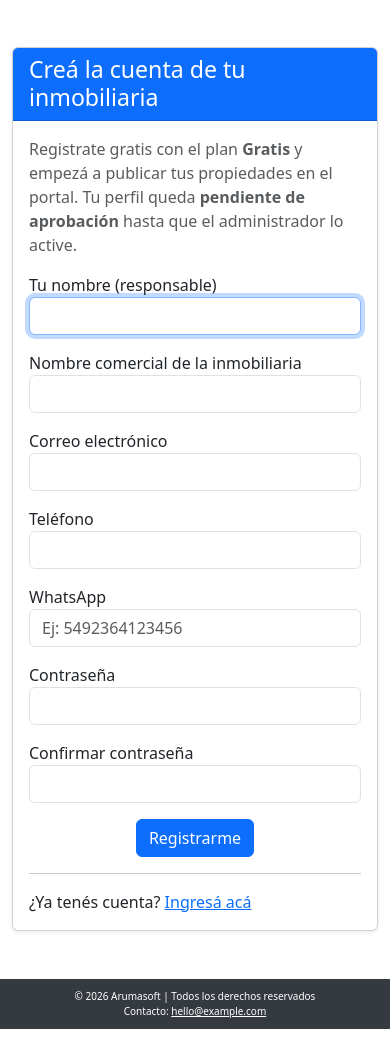
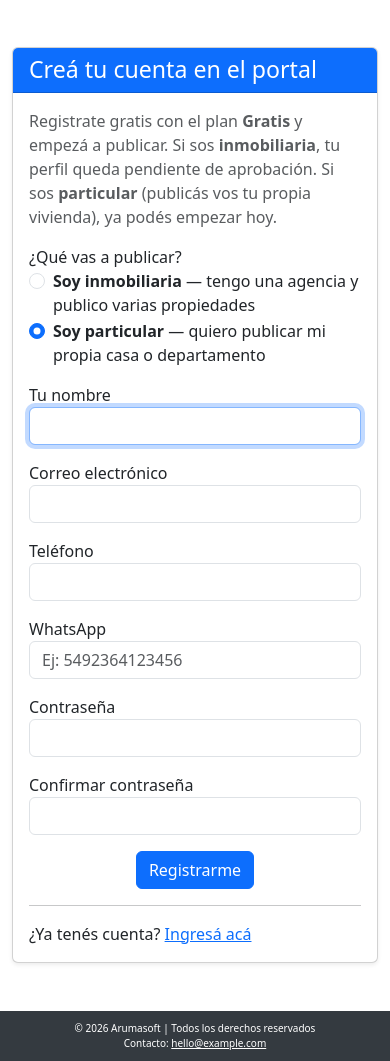
Before and after one commit to arumanuevo/Inmobiliaria, a Laravel app: page /register?tipo=particular in a window 390 px wide. Shown: the part 57-1118 px from the top of the page. Before the commit the page ends 1086 px from the top, so only its background shows below. Run offline with Laravel 12, Linux system fonts and the light colour scheme; some libraries are stand-ins or nearby versions.

Commit message:
Segmento 'particular': dueños que publican su propia vivienda sin ser inmobiliaria
- Rol 'particular' (SQL saas_particulares.sql, idempotente)
- Registro con selector de tipo de cuenta (inmobiliaria/particular, preseleccionable via ?tipo=particular): el particular nace con perfil publico ACTIVO en plan Gratis (sin aprobacion) y nombre = su nombre; la inmobiliaria sigue pendiente de aprobacion
- Rol particular habilitado en middleware del CRUD, policy, gate, home y sidebar del panel (con labels 'Mi perfil' para particulares)
- Badge 'Particular' en directorio publico, home y panel admin (columna Tipo)
- /sumate incluye seccion 'Vendés o alquilás vos solo?' con CTA a registro particular
- Reutiliza toda la maquinaria existente: perfil publico, mapa, feeds, alertas, limites de plan, boletos/MP

Co-authored-by: arumanuevo <arumanuevo@users.noreply.github.com>

```diff
--- a/app/Http/Controllers/Auth/RegisterController.php
+++ b/app/Http/Controllers/Auth/RegisterController.php
@@ -53,7 +53,8 @@ class RegisterController extends Controller
     {
         return Validator::make($data, [
             'name' => ['required', 'string', 'max:255'],
-            'nombre_comercial' => ['required', 'string', 'max:150'],
+            'tipo_cuenta' => ['required', 'in:inmobiliaria,particular'],
+            'nombre_comercial' => ['required_if:tipo_cuenta,inmobiliaria', 'nullable', 'string', 'max:150'],
             'email' => ['required', 'string', 'email', 'max:255', 'unique:users'],
             'telefono' => ['nullable', 'string', 'max:30'],
             'whatsapp' => ['nullable', 'string', 'max:30'],
@@ -77,9 +78,28 @@ class RegisterController extends Controller
             'password' => Hash::make($data['password']),
         ]);
 
+        $planGratis = Plan::where('slug', 'gratis')->where('activo', 1)->first();
+
+        // Particular: dueño que publica su propia vivienda. No pasa por aprobación:
+        // su perfil público nace activo con el plan Gratis.
+        if (($data['tipo_cuenta'] ?? 'inmobiliaria') === 'particular') {
+            $user->syncRoles(['particular']);
+
+            Inmobiliaria::create([
+                'usuario_id' => $user->id,
+                'plan_id' => $planGratis?->id,
+                'nombre_comercial' => $data['name'],
+                'slug' => Inmobiliaria::generarSlug($data['name']),
+                'telefono' => $data['telefono'] ?? null,
+                'whatsapp' => $data['whatsapp'] ?? null,
+                'email' => $data['email'],
+                'estado' => 'activa',
+            ]);
+
+            return $user;
+        }
+
         $user->syncRoles(['inmobiliaria']);
-
-        $planGratis = Plan::where('slug', 'gratis')->where('activo', 1)->first();
 
         Inmobiliaria::create([
             'usuario_id' => $user->id,
--- a/app/Http/Controllers/HomeController.php
+++ b/app/Http/Controllers/HomeController.php
@@ -29,7 +29,7 @@ class HomeController extends Controller
             return redirect()->route('admin.inmobiliarias');
         }
 
-        if ($user->hasRole('inmobiliaria')) {
+        if ($user->hasAnyRole(['inmobiliaria', 'particular'])) {
             $inmobiliaria = $user->inmobiliaria;
             $cuenta = null;
             if ($inmobiliaria) {
--- a/app/Http/Controllers/InmobiliariaController.php
+++ b/app/Http/Controllers/InmobiliariaController.php
@@ -13,7 +13,8 @@ class InmobiliariaController extends Controller
         $q = trim((string) $request->input('q', ''));
 
         $query = Inmobiliaria::activas()
-            ->withCount('inmueblesPublicados');
+            ->withCount('inmueblesPublicados')
+            ->with('usuario');
 
         if ($q !== '') {
             $query->where(function ($qq) use ($q) {
--- a/app/Http/Controllers/InmuebleController.php
+++ b/app/Http/Controllers/InmuebleController.php
@@ -13,7 +13,7 @@ class InmuebleController extends Controller
 {
     public function __construct()
     {
-        $this->middleware('role:admin|inmobiliaria')->except(['destacados']); // Solo admin e inmobiliarias; 'destacados' es público
+        $this->middleware('role:admin|inmobiliaria|particular')->except(['destacados']); // Solo admin, inmobiliarias y particulares; 'destacados' es público
     }
 
     // Mostrar listado de inmuebles (cada inmobiliaria solo ve los suyos)
@@ -317,6 +317,7 @@ class InmuebleController extends Controller
 
         $inmobiliariasTop = Inmobiliaria::activas()
             ->withCount(['inmueblesPublicados', 'operaciones'])
+            ->with('usuario')
             ->orderByDesc('inmuebles_publicados_count')
             ->take(6)
             ->get();
--- a/app/Policies/InmueblePolicy.php
+++ b/app/Policies/InmueblePolicy.php
@@ -9,7 +9,7 @@ class InmueblePolicy
 {
     public function viewAny(User $user): bool
     {
-        return $user->hasAnyRole(['admin', 'inmobiliaria']);
+        return $user->hasAnyRole(['admin', 'inmobiliaria', 'particular']);
     }
 
     public function view(User $user, Inmueble $inmueble): bool
@@ -20,7 +20,7 @@ class InmueblePolicy
 
     public function create(User $user): bool
     {
-        return $user->hasAnyRole(['admin', 'inmobiliaria']);
+        return $user->hasAnyRole(['admin', 'inmobiliaria', 'particular']);
     }
 
     public function update(User $user, Inmueble $inmueble): bool
--- a/app/Providers/AppServiceProvider.php
+++ b/app/Providers/AppServiceProvider.php
@@ -33,7 +33,7 @@ class AppServiceProvider extends ServiceProvider
         });
 
         Gate::define('gestionar-inmobiliarias', fn ($user) => $user->hasRole('admin'));
-        Gate::define('gestionar-inmuebles', fn ($user) => $user->hasAnyRole(['admin', 'inmobiliaria']));
+        Gate::define('gestionar-inmuebles', fn ($user) => $user->hasAnyRole(['admin', 'inmobiliaria', 'particular']));
 
         // Email de contacto del portal, disponible en todas las vistas (footers, etc.)
         view()->composer('*', function ($view) {
--- a/resources/views/auth/register.blade.php
+++ b/resources/views/auth/register.blade.php
@@ -1,6 +1,6 @@
 @extends('layouts.landing')
 
-@section('title', 'Registrá tu inmobiliaria')
+@section('title', 'Creá tu cuenta en ' . config('app.name'))
 
 @section('css')
 <link rel="stylesheet" href="{{ asset('css/landing.css') }}">
@@ -32,8 +32,8 @@
       <ul class="navbar-nav ms-auto">
         <li class="nav-item"><a class="nav-link" href="{{ route('inicio') }}">Inicio</a></li>
         <li class="nav-item"><a class="nav-link" href="{{ route('inmobiliarias.index') }}">Inmobiliarias</a></li>
-        <li class="nav-item"><a class="nav-link" href="{{ route('propiedades.index') }}">Propiedades</a>
-        <li class="nav-item"><a class="nav-link" href="{{ route('propiedades.mapa') }}">Mapa</a></li></li>
+        <li class="nav-item"><a class="nav-link" href="{{ route('propiedades.index') }}">Propiedades</a></li>
+        <li class="nav-item"><a class="nav-link" href="{{ route('propiedades.mapa') }}">Mapa</a></li>
         <li class="nav-item"><a class="nav-link" href="{{ route('contacto') }}">Contacto</a></li>
         <li class="nav-item"><a class="nav-link" href="{{ route('sumate') }}">Soy inmobiliaria</a></li>
         <li class="nav-item"><a class="nav-link" href="{{ route('login') }}">Acceso</a></li>
@@ -47,26 +47,45 @@
     <div class="col-md-8">
       <div class="card shadow-sm">
         <div class="card-header bg-primary text-white">
-          <h3 class="card-title mb-0">Creá la cuenta de tu inmobiliaria</h3>
+          <h3 class="card-title mb-0">Creá tu cuenta en el portal</h3>
         </div>
         <div class="card-body">
           <p class="text-muted">
-            Registrate gratis con el plan <strong>Gratis</strong> y empezá a publicar tus propiedades en el portal.
-            Tu perfil queda <strong>pendiente de aprobación</strong> hasta que el administrador lo active.
+            Registrate gratis con el plan <strong>Gratis</strong> y empezá a publicar.
+            Si sos <strong>inmobiliaria</strong>, tu perfil queda pendiente de aprobación.
+            Si sos <strong>particular</strong> (publicás vos tu propia vivienda), ya podés empezar hoy.
           </p>
 
           <form method="POST" action="{{ route('register') }}">
             @csrf
             <div class="form-group mb-3">
-              <label for="name">Tu nombre (responsable)</label>
+              <label>¿Qué vas a publicar?</label>
+              <div class="form-check">
+                <input class="form-check-input" type="radio" name="tipo_cuenta" id="tipo_inmobiliaria" value="inmobiliaria"
+                       {{ old('tipo_cuenta', request('tipo')) === 'particular' ? '' : 'checked' }}>
+                <label class="form-check-label" for="tipo_inmobiliaria">
+                  <strong>Soy inmobiliaria</strong> — tengo una agencia y publico varias propiedades
+                </label>
+              </div>
+              <div class="form-check">
+                <input class="form-check-input" type="radio" name="tipo_cuenta" id="tipo_particular" value="particular"
+                       {{ old('tipo_cuenta', request('tipo')) === 'particular' ? 'checked' : '' }}>
+                <label class="form-check-label" for="tipo_particular">
+                  <strong>Soy particular</strong> — quiero publicar mi propia casa o departamento
+                </label>
+              </div>
+              @error('tipo_cuenta')<div class="text-danger small mt-1">{{ $message }}</div>@enderror
+            </div>
+            <div class="form-group mb-3">
+              <label for="name">Tu nombre</label>
               <input id="name" type="text" class="form-control @error('name') is-invalid @enderror"
                      name="name" value="{{ old('name') }}" required autocomplete="name" autofocus>
               @error('name')<div class="invalid-feedback">{{ $message }}</div>@enderror
             </div>
-            <div class="form-group mb-3">
+            <div class="form-group mb-3" id="campo-nombre-comercial">
               <label for="nombre_comercial">Nombre comercial de la inmobiliaria</label>
               <input id="nombre_comercial" type="text" class="form-control @error('nombre_comercial') is-invalid @enderror"
-                     name="nombre_comercial" value="{{ old('nombre_comercial') }}" required>
+                     name="nombre_comercial" value="{{ old('nombre_comercial') }}">
               @error('nombre_comercial')<div class="invalid-feedback">{{ $message }}</div>@enderror
             </div>
             <div class="form-group mb-3">
@@ -131,4 +150,16 @@
 @if(config('services.recaptcha.site_key'))
 <script src="https://www.google.com/recaptcha/api.js" async defer></script>
 @endif
+<script>
+  document.addEventListener('DOMContentLoaded', function () {
+    function toggleCampo() {
+      var esParticular = document.getElementById('tipo_particular').checked;
+      document.getElementById('campo-nombre-comercial').style.display = esParticular ? 'none' : 'block';
+    }
+    document.querySelectorAll('input[name="tipo_cuenta"]').forEach(function (r) {
+      r.addEventListener('change', toggleCampo);
+    });
+    toggleCampo();
+  });
+</script>
 @stop
--- a/resources/views/home.blade.php
+++ b/resources/views/home.blade.php
@@ -68,7 +68,7 @@
 @endif
 
 <div class="row g-3">
-    @if(auth()->user()->hasAnyRole(['admin', 'inmobiliaria']))
+    @if(auth()->user()->hasAnyRole(['admin', 'inmobiliaria', 'particular']))
     <div class="col-md-6 col-lg-3">
         <a href="{{ route('inmuebles.index') }}" class="dashboard-card">
             <i class="fas fa-key"></i>
@@ -86,7 +86,7 @@
     <div class="col-md-6 col-lg-3">
         <a href="{{ route('inmobiliaria.perfil') }}" class="dashboard-card">
             <i class="fas fa-store"></i>
-            <span class="dc-title">Mi Inmobiliaria</span>
+            <span class="dc-title">{{ auth()->user()->hasRole('particular') ? 'Mi perfil' : 'Mi Inmobiliaria' }}</span>
             <span class="dc-sub">Perfil público y datos</span>
         </a>
     </div>
--- a/resources/views/layouts/panel.blade.php
+++ b/resources/views/layouts/panel.blade.php
@@ -22,7 +22,7 @@
             <a href="{{ route('inicio') }}" class="{{ request()->is('/') || request()->is('inicio') ? 'active' : '' }}">
                 <i class="fas fa-globe"></i><span>Portal</span>
             </a>
-            @if(auth()->user()->hasAnyRole(['admin', 'inmobiliaria']))
+            @if(auth()->user()->hasAnyRole(['admin', 'inmobiliaria', 'particular']))
                 <a href="{{ route('inmuebles.index') }}" class="{{ request()->is('inmuebles*') ? 'active' : '' }}">
                     <i class="fas fa-key"></i><span>Mis Inmuebles</span>
                 </a>
@@ -30,7 +30,7 @@
                     <i class="fas fa-plus"></i><span>Nuevo Inmueble</span>
                 </a>
                 <a href="{{ route('inmobiliaria.perfil') }}" class="{{ request()->is('mi-inmobiliaria') ? 'active' : '' }}">
-                    <i class="fas fa-store"></i><span>Mi Inmobiliaria</span>
+                    <i class="fas fa-store"></i><span>{{ auth()->user()->hasRole('particular') ? 'Mi perfil público' : 'Mi Inmobiliaria' }}</span>
                 </a>
                 <a href="{{ route('boletos.mios') }}" class="{{ request()->is('mis-boletos') || request()->is('boletos/*') ? 'active' : '' }}">
                     <i class="fas fa-receipt"></i><span>Mis Boletos</span>
```
Also changed, not shown: database/sql/saas_particulares.sql (added, +9 -0 lines), resources/views/admin/inmobiliarias.blade.php (+8 -0 lines), resources/views/inmobiliarias/index.blade.php (+6 -1 lines), resources/views/inmobiliarias/perfil.blade.php (+4 -4 lines), resources/views/sumate.blade.php (+10 -0 lines), resources/views/welcome.blade.php (+6 -1 lines).
